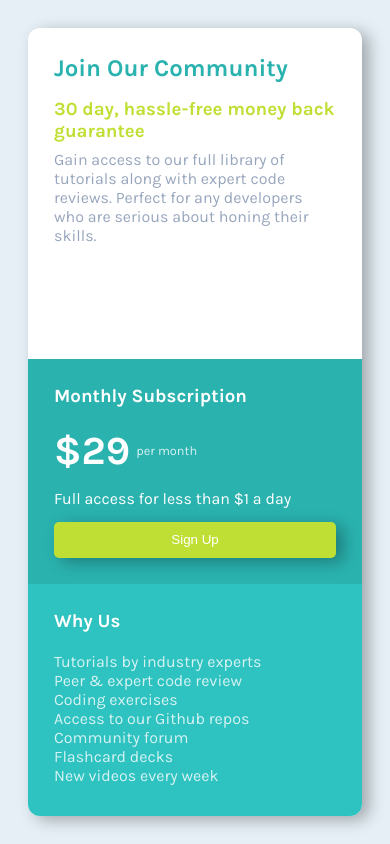
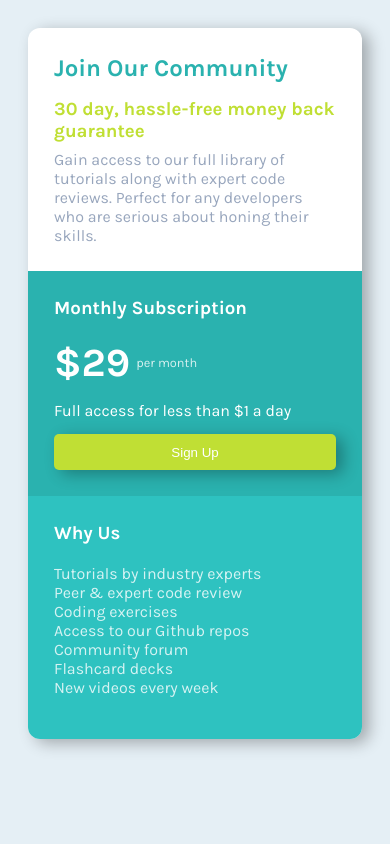
Before and after one commit to jcm4318/Frontend-Mentor-Pricing-Card-Challenge, a plain HTML site: page index.html in a window 390 px wide. Drawn offline with Linux system fonts and the light colour scheme.

Commit message:
Update style.css

```diff
--- a/style.css
+++ b/style.css
@@ -130,7 +130,12 @@ ul {
     width: 100%;
   }
 
+  #top-container {
+    height: auto;
+  }
+
   #bottom-container {
     flex-direction: column;
+    height: auto;
   }
 }
```
